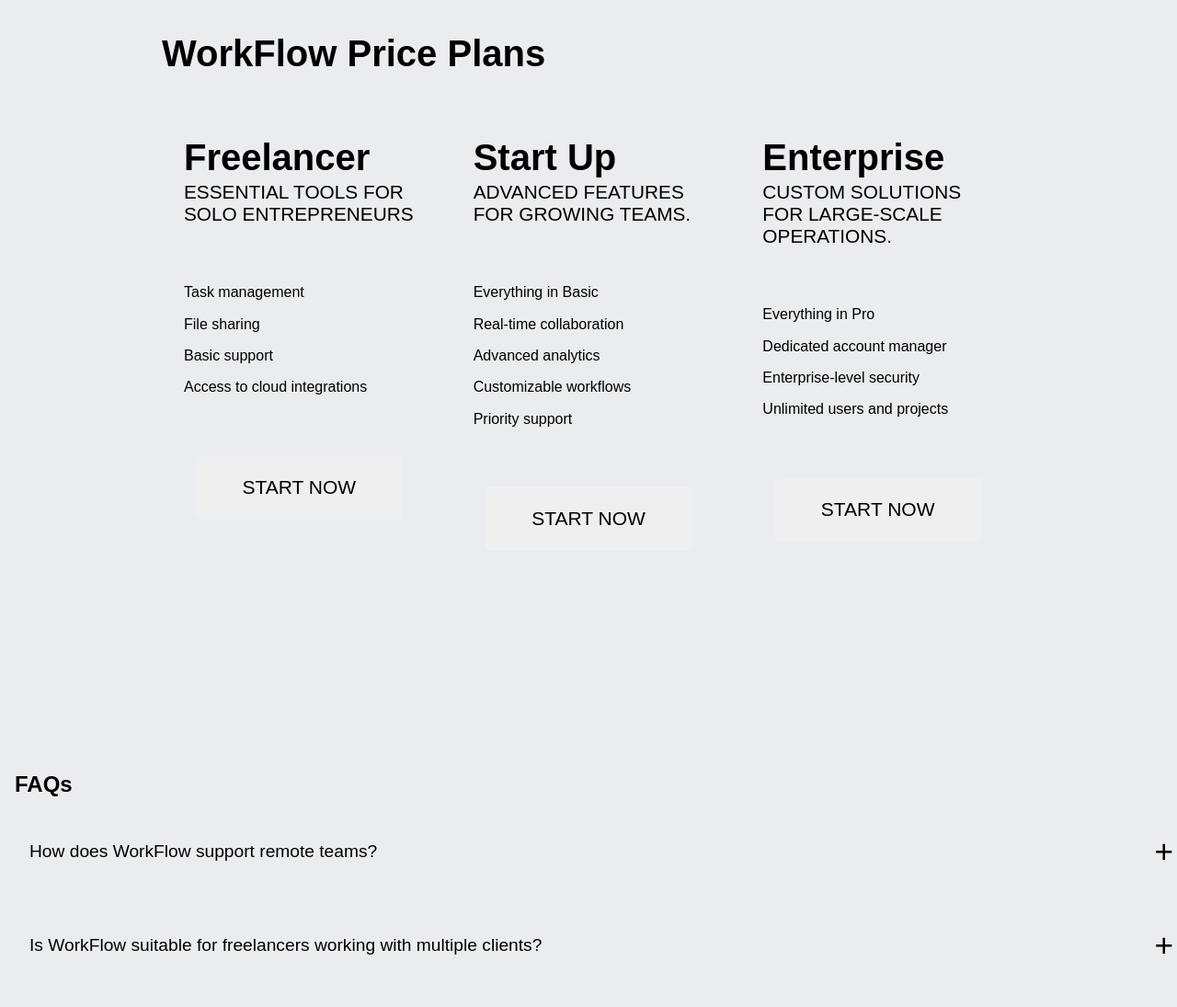
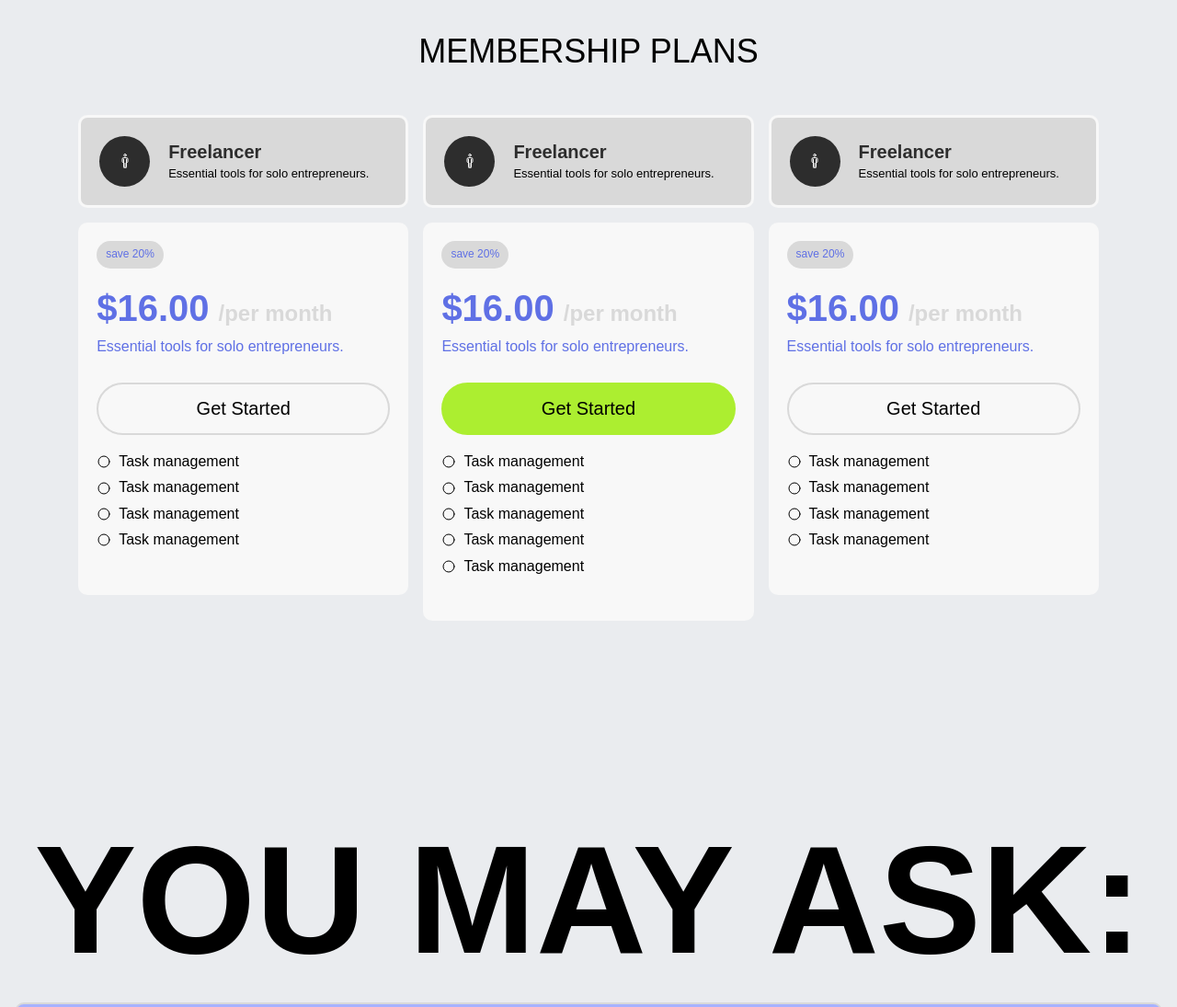
Before and after one commit to ssupix/project-workflow, a plain HTML site: page Index.html in a window 1280 px wide. Shown: the part 1705-2800 px from the top of the page at 92% size. Drawn offline with nearby package versions, Linux system fonts and the light colour scheme.

Commit message:
faq section done

```diff
--- a/Index.html
+++ b/Index.html
@@ -81,59 +81,79 @@
             <p class="signature">Margo Carrington - Founder of Worlflow</p>
         </section>
         <section class="prices" id="prices">
-            <div class="card-wrap">
-                <div class="card-container grid">
-                    <div class="col-12">
-                        <h2>WorkFlow Price Plans</h2>
-                    </div>
-                    <div class="col-4-sm col-12 card">
+            <h2>Membership Plans</h2>
+            <div class="cards">
+                <div class="card">
+                    <div class="card-head">
+                        <div class="card-icon"><ion-icon name="man-outline"></ion-icon></div>
                         <div class="card-title">
                             <h3>Freelancer</h3>
-                            <h5>Essential tools for solo entrepreneurs</h5>
+                            <p>Essential tools for solo entrepreneurs.</p>
                         </div>
+                    </div>
+                    <div class="card-body">
+                        <div class="card-tag">save 20%</div>
+                        <div class="card-price">$16.00<span class="per-month">/per month</span></div>
+                        <p>Essential tools for solo entrepreneurs.</p>
+                        <button>Get Started</button>
                         <ul>
-                            <li>Task management</li>
-                            <li>File sharing</li>
-                            <li>Basic support</li>
-                            <li>Access to cloud integrations</li>
+                            <li><ion-icon name="ellipse-outline"></ion-icon>Task management</li>
+                            <li><ion-icon name="ellipse-outline"></ion-icon>Task management</li>
+                            <li><ion-icon name="ellipse-outline"></ion-icon>Task management</li>
+                            <li><ion-icon name="ellipse-outline"></ion-icon>Task management</li>
                         </ul>
-                        <button>Start Now</button>
                     </div>
-                    <div class="col-4-sm col-12 card important">
+                </div>
+                <div class="card">
+                    <div class="card-head">
+                        <div class="card-icon"><ion-icon name="man-outline"></ion-icon></div>
                         <div class="card-title">
-                            <h3>Start Up</h3>
-                            <h5>Advanced features for growing teams.</h5>
+                            <h3>Freelancer</h3>
+                            <p>Essential tools for solo entrepreneurs.</p>
                         </div>
+                    </div>
+                    <div class="card-body">
+                        <div class="card-tag">save 20%</div>
+                        <div class="card-price">$16.00<span class="per-month">/per month</span></div>
+                        <p>Essential tools for solo entrepreneurs.</p>
+                        <button class="this-btn">Get Started</button>
                         <ul>
-                            <li>Everything in Basic</li>
-                            <li>Real-time collaboration</li>
-                            <li>Advanced analytics</li>
-                            <li>Customizable workflows</li>
-                            <li>Priority support</li>
+                            <li><ion-icon name="ellipse-outline"></ion-icon>Task management</li>
+                            <li><ion-icon name="ellipse-outline"></ion-icon>Task management</li>
+                            <li><ion-icon name="ellipse-outline"></ion-icon>Task management</li>
+                            <li><ion-icon name="ellipse-outline"></ion-icon>Task management</li>
+                            <li><ion-icon name="ellipse-outline"></ion-icon>Task management</li>
                         </ul>
-                        <button>Start Now</button>
                     </div>
-                    <div class="col-4-sm col-12 card">
+                </div>
+                <div class="card">
+                    <div class="card-head">
+                        <div class="card-icon"><ion-icon name="man-outline"></ion-icon></div>
                         <div class="card-title">
-                            <h3>Enterprise</h3>
-                            <h5>Custom solutions for large-scale operations.</h5>
+                            <h3>Freelancer</h3>
+                            <p>Essential tools for solo entrepreneurs.</p>
                         </div>
+                    </div>
+                    <div class="card-body">
+                        <div class="card-tag">save 20%</div>
+                        <div class="card-price">$16.00<span class="per-month">/per month</span></div>
+                        <p>Essential tools for solo entrepreneurs.</p>
+                        <button>Get Started</button>
                         <ul>
-                            <li>Everything in Pro</li>
-                            <li>Dedicated account manager</li>
-                            <li>Enterprise-level security</li>
-                            <li>Unlimited users and projects</li>
+                            <li><ion-icon name="ellipse-outline"></ion-icon>Task management</li>
+                            <li><ion-icon name="ellipse-outline"></ion-icon>Task management</li>
+                            <li><ion-icon name="ellipse-outline"></ion-icon>Task management</li>
+                            <li><ion-icon name="ellipse-outline"></ion-icon>Task management</li>
                         </ul>
-                        <button>Start Now</button>
                     </div>
                 </div>
             </div>
         </section>
         <section class="faq" id="faq">
             <div class="faq-wrap">
-                <div class="grid">
+                <div class="grid faq-g">
                     <div class="col-12">
-                        <h2>FAQs</h2>
+                        <h2>YOU MAY ASK:</h2>
                     </div>
                     <div class="container col-12">
                         <div class="question">
@@ -141,7 +161,7 @@
                         </div>
                         <div class="answercont col-12">
                             <div class="answer">
-                                WorkFlow is designed to facilitate seamless collaboration for remote teams. It provides features like real-time task updates, integrated chat, and cloud file sharing, ensuring everyone stays in sync no matter where they are.
+                                WorkFlow is designed to facilitate seamless collaboration for remote teams. It provides features like real-time task updates, integrated chat, and cloud file sharing, ensuring everyone stays in sync no matter where they are. Additionally, WorkFlow includes time zone management tools, allowing team members across different locations to coordinate more effectively. With customizable notifications and role-based access, team members can prioritize tasks and access the information they need without being overwhelmed. Whether your team is on the go or working from home, WorkFlow keeps the lines of communication and collaboration open.
                             </div>
                         </div>
                     </div>
@@ -151,7 +171,7 @@
                         </div>
                         <div class="answercont col-12">
                             <div class="answer">
-                                Yes, WorkFlow is perfect for freelancers. You can create separate projects for each client, keep tasks organized, and easily track time and progress across multiple jobs, all in one platform.
+                                Yes, WorkFlow is perfect for freelancers. You can create separate projects for each client, keep tasks organized, and easily track time and progress across multiple jobs, all in one platform. With built-in invoicing, time-tracking tools, and customizable workflows, you can manage deadlines, communicate with clients, and ensure that every project stays on schedule. WorkFlow helps freelancers maintain control over their workload and client relationships, making it easier to juggle multiple responsibilities without missing a beat.
                             </div>
                         </div>
                     </div>
@@ -161,7 +181,7 @@
                         </div>
                         <div class="answercont col-12">
                             <div class="answer">
-                                Absolutely! WorkFlow integrates with popular tools like Google Drive, Slack, and Trello, allowing you to connect your existing workflows and keep everything centralized.
+                                AAbsolutely! WorkFlow integrates with popular tools like Google Drive, Slack, and Trello, allowing you to connect your existing workflows and keep everything centralized. Whether you're sharing documents, communicating in real-time, or managing tasks across platforms, WorkFlow helps streamline your operations by bringing all your essential tools into one place. This flexibility ensures that your team can continue using the tools they are familiar with, while benefiting from the added organization and efficiency that WorkFlow provides.
                             </div>
                         </div>
                     </div>
@@ -171,7 +191,7 @@
                         </div>
                         <div class="answercont col-12">
                             <div class="answer">
-                                Security is a top priority at WorkFlow. We use industry-standard encryption for data in transit and at rest, and we offer two-factor authentication to add an extra layer of protection to your account.
+                                Security is a top priority at WorkFlow. We use industry-standard encryption for data both in transit and at rest, ensuring that your sensitive information is protected at all times. In addition, we offer two-factor authentication (2FA) to provide an extra layer of security for your account. This means that even if someone has your password, they won’t be able to access your account without the second authentication step. Our platform also undergoes regular security audits and updates to safeguard against potential threats, giving you peace of mind that your data is safe with WorkFlow.
                             </div>
                         </div>
                     </div>
--- a/_sass/_about.scss
+++ b/_sass/_about.scss
@@ -28,7 +28,7 @@
 
         .emph {
             background-color: $pure-grey;
-            color: white;
+            color: $off-white;
             padding: 0 15px;
             border-radius: 50px;
         }
--- a/_sass/_faq.scss
+++ b/_sass/_faq.scss
@@ -6,11 +6,21 @@
     align-items: center;
     width: 100%;
 
-    .grid {
-        max-width: 1700px;
+    h2 {
+        font-size: clamp(2rem, 13vw, 14rem);
+        text-align: center;
+        width: 100%;
+        font-weight: 600;
+    }
+
+    .faq-g {
+        width: auto;
     }
 
     .question {
+        background-color: $blue-200;
+        border: 2px solid $pure-grey;
+        border-radius: 10px;
         cursor: pointer;
         padding: 2rem 1rem;
         font-size: 1.2rem;
@@ -21,6 +31,12 @@
         align-items: center;
         cursor: pointer;
         transition: 0.4s;
+        font-weight: bold;
+    }
+
+    .active {
+        background-color: $pure-grey;
+        border-color: $green;
     }
 
     .question::after {
--- a/_sass/_hero.scss
+++ b/_sass/_hero.scss
@@ -29,6 +29,7 @@
             line-height: 1.5;
             margin-left: 20px;
             margin-top: 20px;
+            color: $dark;
 
             .name {
                 font-weight: bold;
@@ -37,6 +38,7 @@
 
         p {
             margin-left: 20px;
+            color: $dark-grey;
         }
 
         .signup-form {
--- a/_sass/_prices.scss
+++ b/_sass/_prices.scss
@@ -1,46 +1,118 @@
 // PRICES SECTION
 
-.card-wrap {
-    margin: 10rem 0;
-    width:  75%;
-    max-width: 1200px;
-    padding: 1rem;
+.prices {
   display: flex;
   justify-content: center;
   align-items: center;
+  flex-direction: column;
+  gap: 3rem;
+  padding: 12rem 0;
 
   h2 {
-      font-size: 40px;
+    font-size: 36px;
+    text-transform: uppercase;
+    font-weight: 400;
   }
 
-    .card-container {
-        width: 100%;
+  .cards {
+    max-width: 95%;
+    flex-wrap: wrap;
+    display: flex;
+    justify-content: center;
+    gap: 1rem;
 
     .card {
-          height: fit-content;
-          border-radius: 7px;
-          transition: all .1s ease;
-          padding: 4rem 1.5rem 2rem 1.5rem;
       display: flex;
       flex-direction: column;
+      gap: 1rem;
+      min-width: 320px;
+
+      .card-head {
+        display: flex;
         justify-content: center;
-          gap: 4rem;
+        align-items: center;
+        gap: 20px;
+        background-color: $pure-grey;
+        padding: 20px 40px 20px 20px;
+        border: 3px solid $off-white;
+        border-radius: 10px;
+
+
+        .card-icon {
+          height: 55px;
+          width: 55px;
+          display: flex;
+          justify-content: center;
+          align-items: center;
+          background-color: $dark;
+          color: $off-white;
+          border-radius: 50px;
+        }
 
         .card-title {
           display: flex;
           flex-direction: column;
-            gap: 1rem;
+          gap: 5px;
 
           h3 {
-              font-size: 2.5rem;
-              line-height: .5;
-              font-weight: 600;
+            font-size: 20px;
+            color: $dark;
           }
 
-            h5 {
-              font-size: 1.3rem;
-              font-weight: 400;
-              text-transform: uppercase;
+          p {
+            font-size: 13px;
+          }
+        }
+      }
+
+      .card-body {
+        display: flex;
+        flex-direction: column;
+        justify-content: center;
+        padding: 20px 20px 50px 20px;
+        gap: 10px;
+        background-color: $off-white;
+        border-radius: 10px;
+
+        .card-tag {
+          font-size: 12px;
+          padding: 8px 10px;
+          background-color: $pure-grey;
+          width: fit-content;
+          border-radius: 50px;
+          color: $blue-100;
+          margin-bottom: 10px;
+        }
+
+        .card-price {
+          color: $blue-100;
+          font-weight: bold;
+          font-size: 40px;
+
+          .per-month {
+            font-size: 24px;
+            color: $pure-grey;
+            margin-left: 10px;
+          }
+        }
+
+        p {
+          color: $blue-100;
+          font-size: 16px;
+        }
+
+        button {
+          border: 2px $pure-grey solid;
+          background-color: $off-white;
+          border-radius: 50px;
+          padding: 15px;
+          font-size: 20px;
+          font-weight: normal;
+          margin-top: 20px;
+
+          &.this-btn {
+            background-color: $green;
+            border-color: $green;
           }
         }
 
@@ -48,38 +120,16 @@
           list-style: none;
           display: flex;
           flex-direction: column;
-            gap: 1rem;
-          }
+          gap: 10px;
+          margin-top: 10px;
 
-          button {
-            max-width: 17rem;
-            width: 90%;
-            text-transform: uppercase;
-            font-weight: 100;
-            outline: none;
-            min-height: 70px;
-            padding: .5em 1em;
-            border-radius: 6px;
-            font-size: 21px;
-            cursor: pointer;
-            transition: all .3s ease-in-out;
-            border: none;
-            align-self: center;
-          }
-        }
-
-        .card:hover {
-          scale: 1.01;
-        }
-
-        .long-card {
-            min-height: 9vw;
-            border-radius: 7px;
-            transition: all .1s ease;
-        }
-
-        .long-card:hover {
-          scale: 1.01;
+          li {
+            display: flex;
+            gap: .5rem;
+            align-items: center;
           }
         }
       }
+    }
+  }
+}
```
Also changed, not shown: _sass/style.css, 1 other file. Lines whose indentation alone changed are shown as unchanged.
